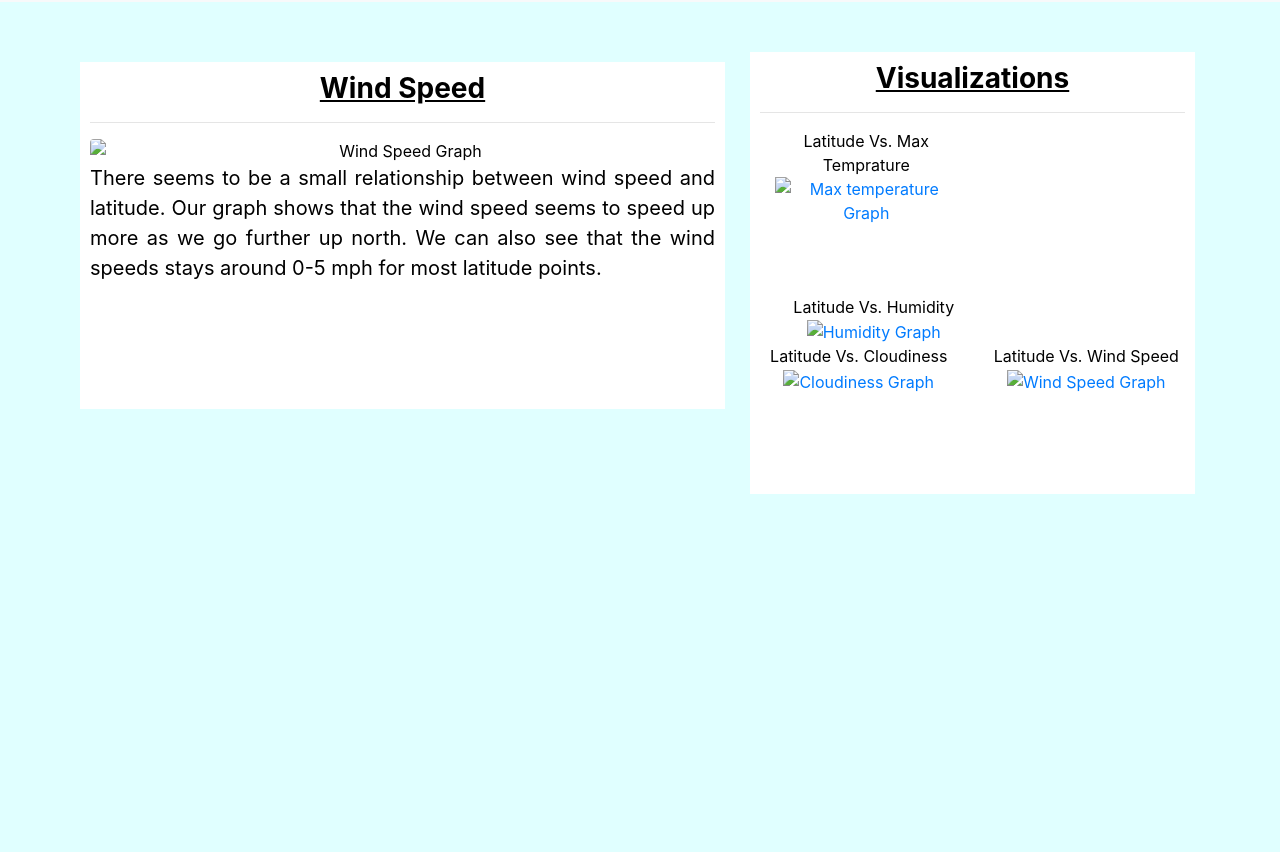
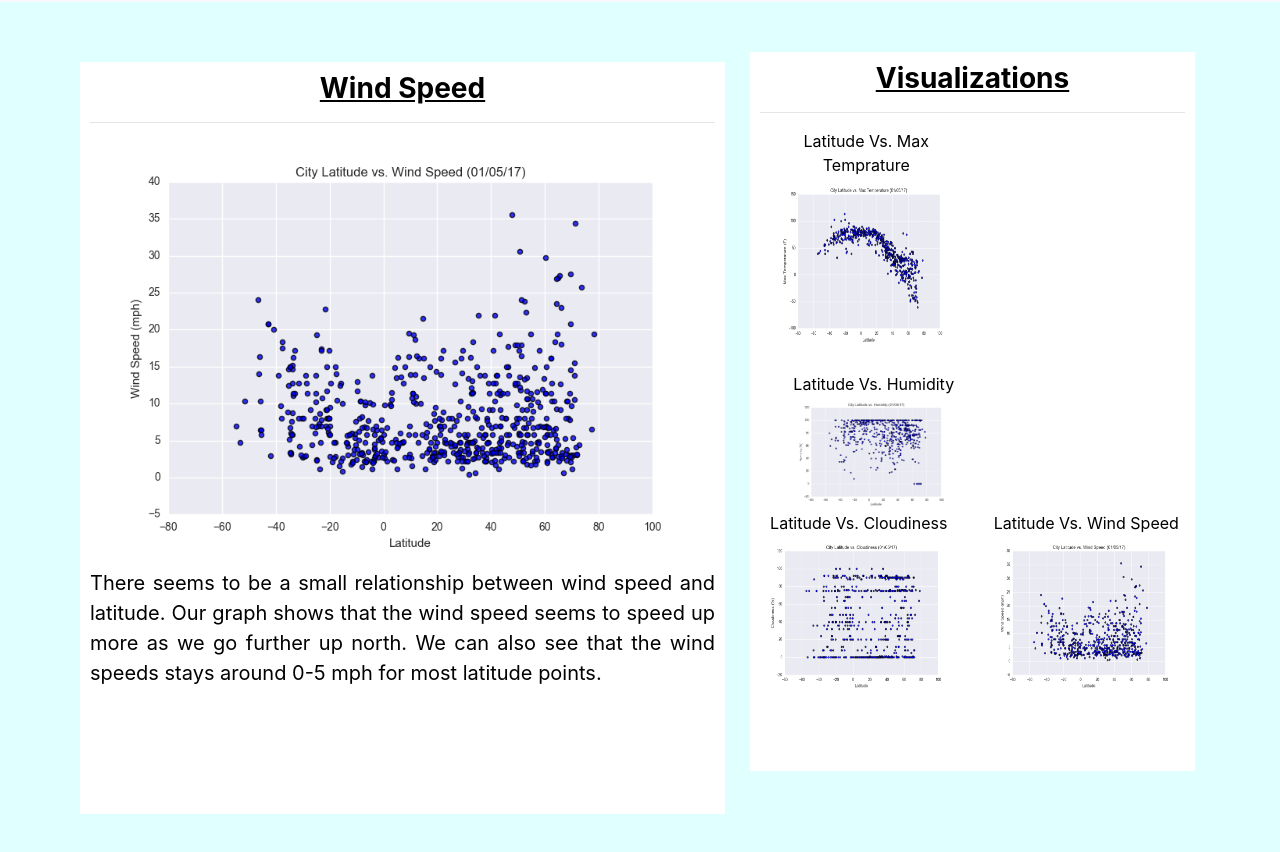
Before and after one commit to LiquidRonnie/LiquidRonnie.github.io, a plain HTML site: page windspeed.html in a window 1280 px wide. Shown: the part 48-900 px from the top of the page. Before the commit the page ends 800 px from the top, so only its background shows below. Drawn offline with nearby package versions, Linux system fonts and the light colour scheme.

Commit message:
Update windspeed.html

```diff
--- a/windspeed.html
+++ b/windspeed.html
@@ -47,7 +47,7 @@
             <div class="box" style="padding-bottom: 20px;">
               <h2 class="title">Wind Speed</h2>
               <hr>
-              <img src="..\Homework\Resources\assets\images\Fig4.png" class="visualization rounded float-left" alt="Wind Speed Graph">
+              <img src="Resources\assets\images\Fig4.png" class="visualization rounded float-left" alt="Wind Speed Graph">
               <p>There seems to be a small relationship between wind speed and latitude. Our graph shows that the wind speed seems to speed
                 up more as we go further up north. We can also see that the wind speeds stays around 0-5 mph for most latitude points.<br><br><br><br></p>
             </div>
@@ -61,14 +61,14 @@
                   <div class="col-6">
                     <div class="title"> Latitude Vs. Max Temprature</div>
                       <a href="maxtemp.html">
-                        <img class="panel" src="..\Homework\Resources\assets\images\Fig1.png" alt="Max temperature Graph">
+                        <img class="panel" src="Resources\assets\images\Fig1.png" alt="Max temperature Graph">
                       </a>
                   </div>
               </div>
               <div class="col-6">
                 <div class="title">Latitude Vs. Humidity</div>
                 <a href="humidity.html">
-                  <img class="panel" src="..\Homework\Resources\assets\images\Fig2.png" alt="Humidity Graph">
+                  <img class="panel" src="Resources\assets\images\Fig2.png" alt="Humidity Graph">
                 </a>
               </div>
             </div>
@@ -76,13 +76,13 @@
               <div class="col-6">
                 <div class="title">Latitude Vs. Cloudiness</div>
                 <a href="cloudiness.html">
-                  <img class="panel" src="..\Homework\Resources\assets\images\Fig3.png" alt="Cloudiness Graph">
+                  <img class="panel" src="Resources\assets\images\Fig3.png" alt="Cloudiness Graph">
                 </a>
               </div>
               <div class="col-6">
                 <div class="title">Latitude Vs. Wind Speed</div>
                 <a href="windspeed.html">
-                  <img class="panel" src="..\Homework\Resources\assets\images\Fig4.png" alt="Wind Speed Graph">
+                  <img class="panel" src="Resources\assets\images\Fig4.png" alt="Wind Speed Graph">
                 </a>
               </div>
             </div>
```
